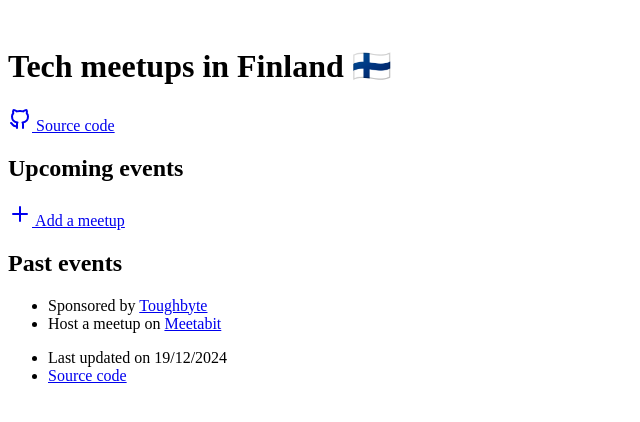
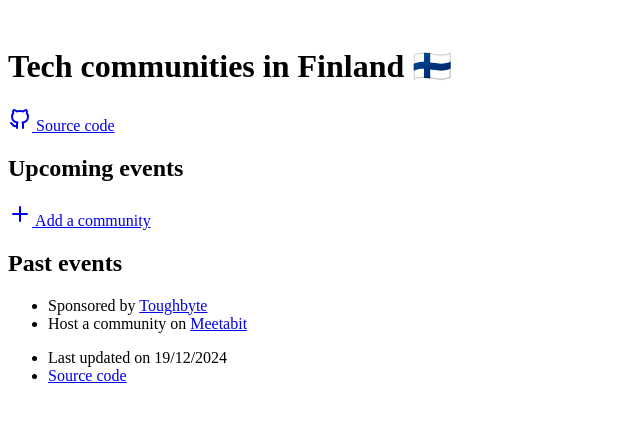
Before and after one commit to yuehanjohn/techtribes, a Jekyll site: the page built from index.html, in a window 1280 px wide. Shown: the top 422 px of the page, without its empty margins (0-640 px from the left). Built offline with Jekyll 4.4.1, drawn with Linux system fonts in a browser that asks for light colours.

Commit message:
replaced meetup with community in code

```diff
--- a/_config.yml
+++ b/_config.yml
@@ -1,5 +1,5 @@
-title: Tech Meetups in Finland
+title: Tech communities in Finland
 description: >-
-  A list of active tech meetups in Finland with their upcoming events.
+  A list of active tech communities in Finland with their upcoming events.
 baseurl: "" # the subpath of your site, e.g. /blog
 url: "" # the base hostname & protocol for your site, e.g. http://example.com
--- a/_data/input.yml
+++ b/_data/input.yml
@@ -79,6 +79,8 @@
   location: Helsinki, Finland
   tags:
     - JavaScript
+    - TypeScript
+    - Node.js
   url: https://www.meetabit.com/communities/helsinkijs
   logo: >-
     https://res.cloudinary.com/toughbyte/image/upload/b_transparent,c_pad,g_center,h_230,w_230/v1448022416/bulcgwowlfcdnpdqv4yi.jpg?_a=BACCd2Ev
--- a/_includes/footer.html
+++ b/_includes/footer.html
@@ -10,7 +10,7 @@
             >
           </li>
           <li class="list-inline-item">
-            Host a meetup on
+            Host a community on
             <a
               href="https://www.meetabit.com/communities/new"
               class="link-secondary"
--- a/index.html
+++ b/index.html
@@ -1,6 +1,6 @@
 ---
 layout: default
-title: Tech meetups in Finland
+title: Tech communities in Finland
 ---
 
 <div class="page-header d-print-none">
@@ -11,7 +11,7 @@ title: Tech meetups in Finland
       </div>
       <div class="col-auto ms-auto d-print-none">
         <a href="#" class="btn btn-primary">
-          {% include icons/plus.svg %} Add a meetup
+          {% include icons/plus.svg %} Add a community
         </a>
       </div>
     </div>
@@ -21,7 +21,7 @@ title: Tech meetups in Finland
   <div class="container">
     <div class="row row-cards">
       <div class="space-y">
-        {% for meetup in site.data.output.future %} {% include card.html %} {%
+        {% for community in site.data.output.future %} {% include card.html %} {%
         endfor %}
       </div>
     </div>
@@ -40,7 +40,7 @@ title: Tech meetups in Finland
   <div class="container">
     <div class="row row-cards">
       <div class="space-y">
-        {% for meetup in site.data.output.past %} {% include card.html %} {%
+        {% for community in site.data.output.past %} {% include card.html %} {%
         endfor %}
       </div>
     </div>
```
Also changed, not shown: TODO.txt (+3 -4 lines), _includes/card.html (+9 -9 lines), src/start.ts (+4 -4 lines).
